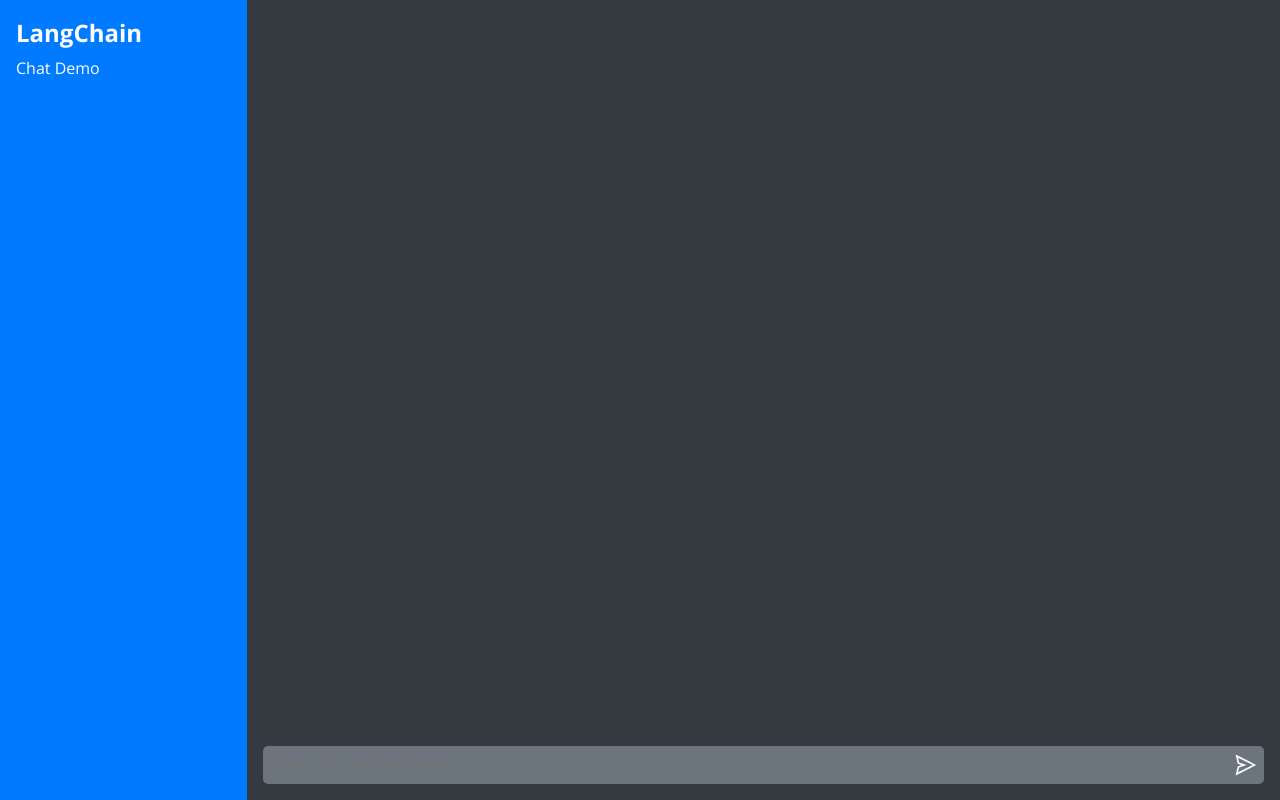
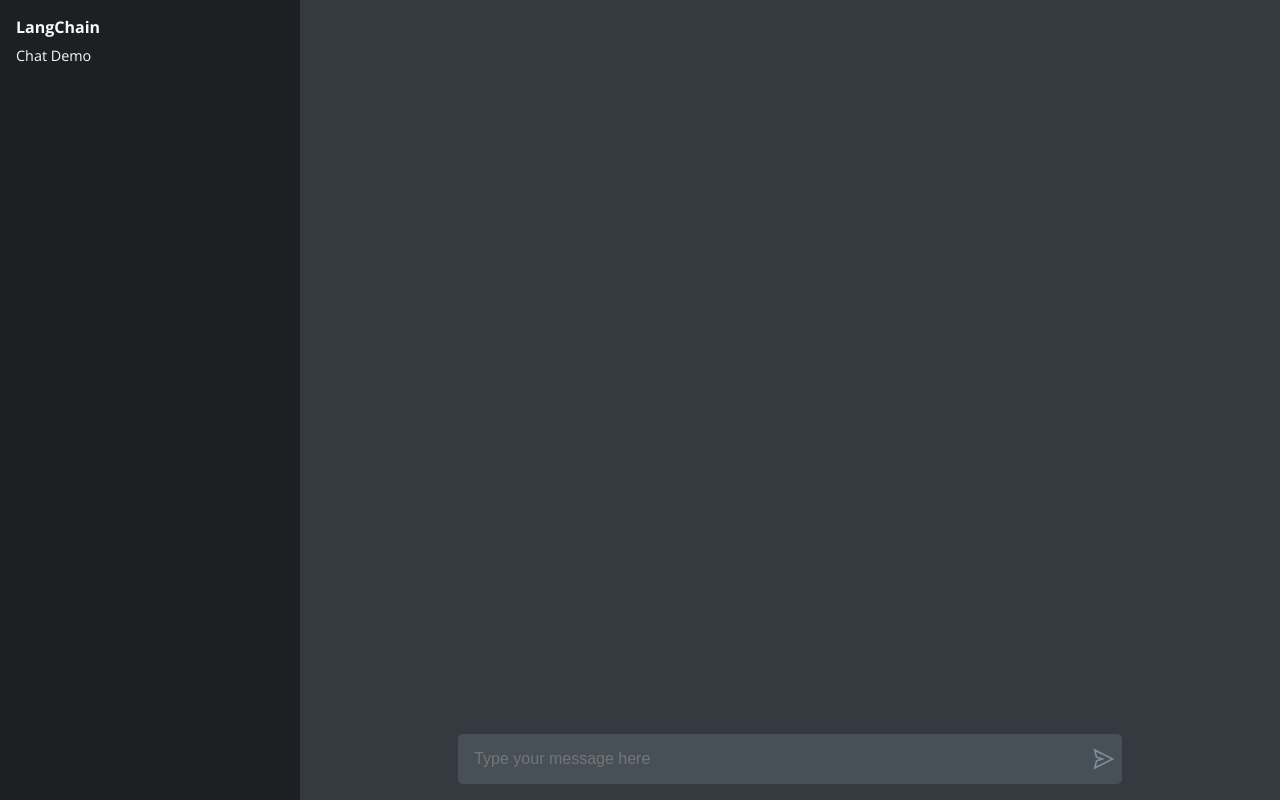
Before and after one commit to om202/react-langchain, a React (Create React App) app in the folder react-langchain-one/: page / in a window 1280 px wide. Built offline with nearby package versions, Linux system fonts and the light colour scheme.

Commit message:
trying to integrate langchain

```diff
--- a/react-langchain-one/package.json
+++ b/react-langchain-one/package.json
@@ -6,6 +6,7 @@
     "@testing-library/jest-dom": "^5.17.0",
     "@testing-library/react": "^13.4.0",
     "@testing-library/user-event": "^13.5.0",
+    "langchain": "^0.0.156",
     "react": "^18.2.0",
     "react-dom": "^18.2.0",
     "react-icons": "^4.11.0",
--- a/react-langchain-one/src/ChatUI.js
+++ b/react-langchain-one/src/ChatUI.js
@@ -1,15 +1,32 @@
 import React, { useState } from "react";
 import "./css/ChatUI.css";
 import { AiOutlineSend } from "react-icons/ai";
+import { OpenAI } from "langchain/llms/openai";
 
-function ChatUI({userName}) {
+async function chatModel(message) {
+  const apiKey = process.env.REACT_APP_OPENAI_API_KEY;
+  const llm = new OpenAI({
+    openAIApiKey: apiKey,
+    temperature: 0.9,
+    maxTokens: 150,
+    maxRetries: 2,
+    maxConcurrency: 2,
+  });
+  return await llm.predict(message);
+}
 
+function ChatUI({ userName }) {
   const [messages, setMessages] = useState([]);
+
   const handleSendMessage = (event) => {
     event.preventDefault();
     const input = event.target.elements.message;
     const newMessage = input.value;
-    setMessages([...messages, newMessage]);
+    chatModel(newMessage).then((response) => {
+      console.log(response);
+      setMessages([...messages, response]);
+    });
+    // setMessages([...messages, newMessage]);
     input.value = "";
   };
 
@@ -31,7 +48,9 @@ function ChatUI({userName}) {
           name="message"
           placeholder="Type your message here"
         />
-        <button type="submit"><AiOutlineSend/></button>
+        <button type="submit">
+          <AiOutlineSend />
+        </button>
       </form>
     </div>
   );
--- a/react-langchain-one/src/css/ChatUI.css
+++ b/react-langchain-one/src/css/ChatUI.css
@@ -1,14 +1,16 @@
 .chat-container {
   background-color: var(--dark-color);
-  width: 100%;
+  flex: 1;
   padding: 1rem;
   display: flex;
   flex-direction: column;
+  align-items: center;
   justify-content: space-between;
 }
 
 .messages-container {
   display: flex;
+  min-width: 70%;
   max-height: 90vh;
   flex-direction: column;
   overflow: scroll;
@@ -30,8 +32,9 @@
   font-weight: bold;
   text-transform: uppercase;
   padding: 5px;
-  width: 2.5rem;
-  margin-right: 10px;
+  width: 40px;
+  height: 40px;
+  margin-right: 5px;
 }
 
 .message {
@@ -43,6 +46,8 @@
 
 .send-message-form {
   display: flex;
+  min-width: 70%;
+  height: 50px;
   background-color: var(--secondary-color);
   margin-top: 10px;
   border-radius: 5px;
@@ -51,9 +56,10 @@
 
 .send-message-form input[type="text"] {
   flex: 1;
+  height: 100%;
   background-color: transparent;
   color: var(--light-color);
-  padding: 10px;
+  padding: 1rem;
   font-weight: 500;
   font-size: inherit;
 }
@@ -64,7 +70,7 @@
   font-size: x-large;
   border-radius: 5px;
   margin-left: 10px;
-  color: var(--light-color);
+  color: var(--tertiary-color);
   cursor: pointer;
   display: flex;
   justify-content: center;
--- a/react-langchain-one/src/css/SideBar.css
+++ b/react-langchain-one/src/css/SideBar.css
@@ -1,6 +1,5 @@
 .sidebar-container {
-  background-color: var(--primary-color);
-  box-shadow: 1px 1px 2px rgba(0, 0, 0, 0.1);
+  background-color: var(--darker-color);
   padding: 1rem;
   width: 300px;
 }
@@ -12,15 +11,15 @@
 }
 
 .sidebar-title {
-  font-size: 24px;
+  font-size: 1rem;
   font-weight: bold;
-  color: white;
+  color: var(--light-color);
 }
 
 .sidebar-subtitle {
   margin-top: 0.5rem;
-  font-size: 16px;
-  color: white;
+  font-size: 0.9rem;
+  color: var(--light-color);
 }
 
 .sidebar-content {
--- a/react-langchain-one/src/index.css
+++ b/react-langchain-one/src/index.css
@@ -23,11 +23,13 @@ input[type="text"] {
 
 :root {
   --primary-color: #007bff;
-  --secondary-color: #6c757d;
+  --secondary-color: #474f57;
+  --tertiary-color: #7e8c9a;
   --success-color: #28a745;
   --danger-color: #dc3545;
   --warning-color: #ffc107;
   --info-color: #17a2b8;
   --light-color: #f8f9fa;
   --dark-color: #343a40;
+  --darker-color: #1d2023;
 }
```
Also changed, not shown: 2 other files (tests, documents, lock files or other folders).
